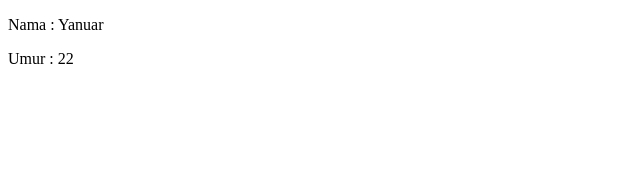
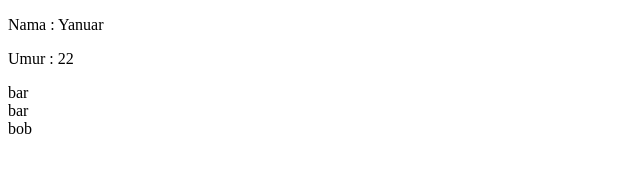
Before and after one commit to ghulam46/belajarAlpineJs, a plain HTML site: page latihan1.html in a window 1280 px wide. Shown: the full height of the page, 0-640 px from the left. Drawn offline with nearby package versions, Linux system fonts and the light colour scheme.

Commit message:
scope on alpine

```diff
--- a/latihan1.html
+++ b/latihan1.html
@@ -19,5 +19,19 @@
         </div>
     </div>
 
+    <!-- scope -->
+    <div x-data="{foo: 'bar'}">
+        <span x-text="foo"></span>
+
+        <div x-data="bar: 'baz">
+            <span x-text="foo"></span>
+
+            <div x-data="{foo: 'bob'}">
+                <span x-text="foo"></span>
+            </div>
+        </div>
+
+    </div>
+
 </body>
 </html>
```
